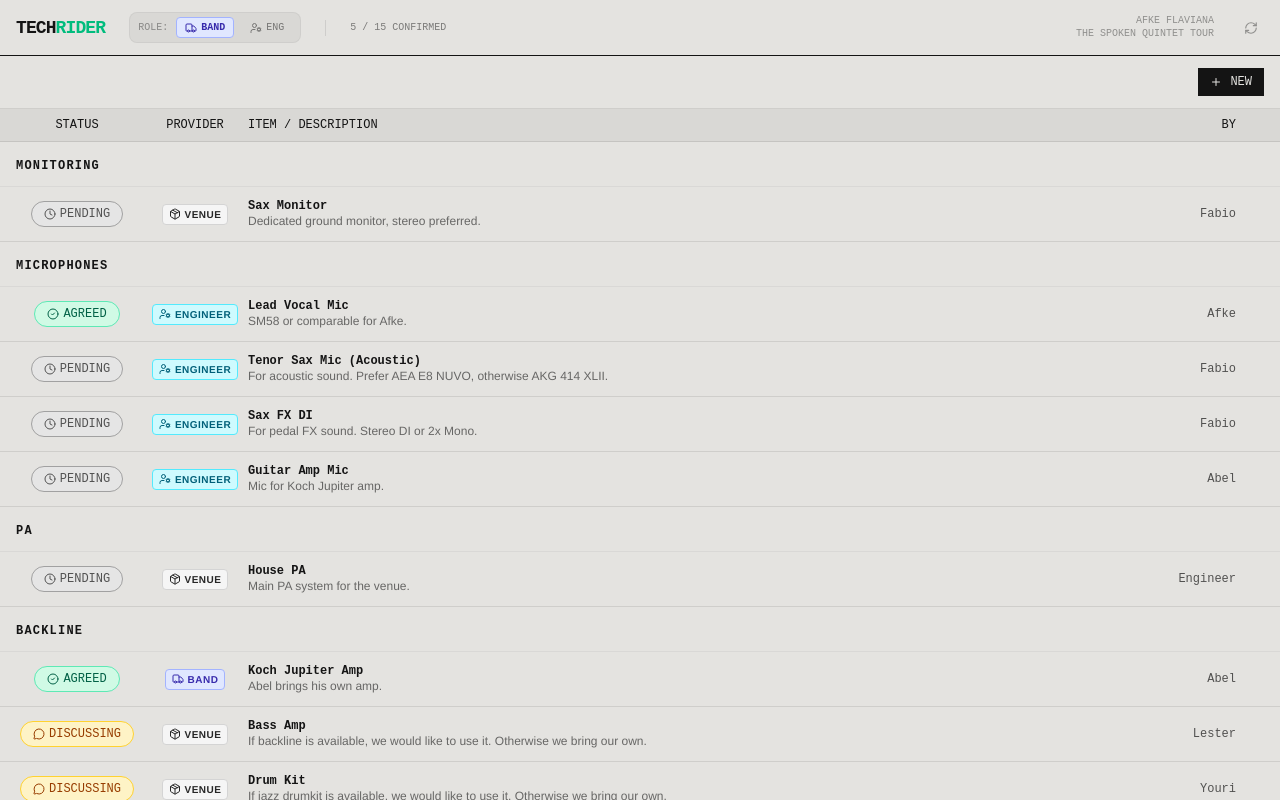
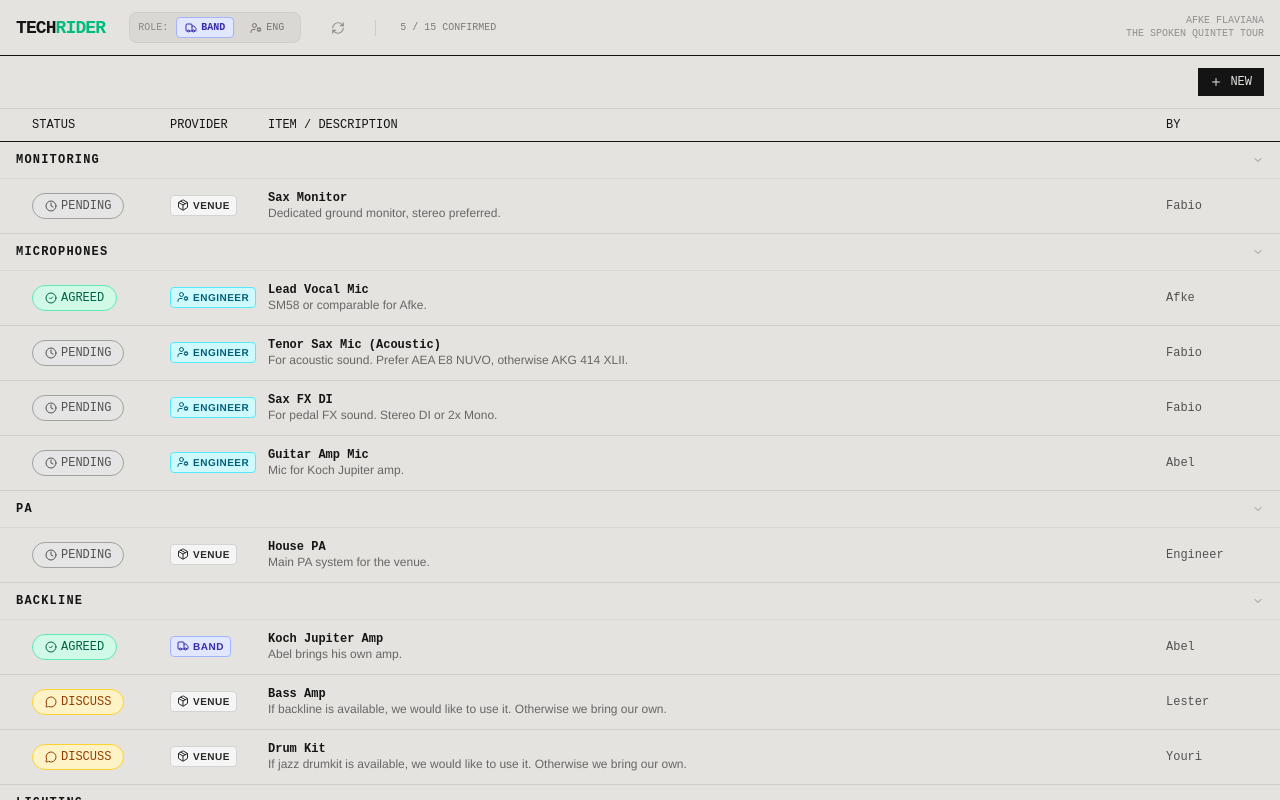
Before and after one commit to rikdewit/Miked-Briefing-System, a React (Vite) app: page / in a window 1280 px wide. Built offline with nearby package versions, Linux system fonts and the light colour scheme.

Commit message:
UI updates

```diff
--- a/src/App.tsx
+++ b/src/App.tsx
@@ -308,6 +308,15 @@ function App() {
             </button>
           </div>
 
+          {/* Reset */}
+          <button
+            onClick={handleResetData}
+            title="Reset Data"
+            className="p-1.5 hover:bg-red-100 rounded-md transition-colors group"
+          >
+            <RefreshCw className="w-3.5 h-3.5 opacity-40 group-hover:opacity-100 group-hover:text-red-500" />
+          </button>
+
           <div className="h-4 w-px bg-[#141414]/10 hidden sm:block" />
 
           <p className="text-[10px] font-mono opacity-50 hidden sm:block">
@@ -322,16 +331,6 @@ function App() {
             <div>THE SPOKEN QUINTET TOUR</div>
           </div>
 
-          <div className="flex items-center gap-3">
-             {/* Reset */}
-             <button
-               onClick={handleResetData}
-               title="Reset Data"
-               className="p-1.5 hover:bg-red-100 rounded-md transition-colors group"
-             >
-               <RefreshCw className="w-3.5 h-3.5 opacity-40 group-hover:opacity-100 group-hover:text-red-500" />
-             </button>
-          </div>
         </div>
       </header>
 
--- a/src/components/Badges.tsx
+++ b/src/components/Badges.tsx
@@ -17,11 +17,28 @@ export const StatusBadge = ({ item }: { item: BriefItem }) => {
     REJECTED: <AlertCircle className="w-3 h-3 mr-1" />,
   };
 
+  const labels: Record<string, string> = {
+    DISCUSSING: 'DISCUSS',
+  };
+
   return (
     <span className={`inline-flex items-center px-3 py-1 rounded-full text-xs font-mono border ${styles[item.status]}`}>
       {icons[item.status]}
-      {item.status}
+      {labels[item.status] ?? item.status}
     </span>
+  );
+};
+
+export const StatusCircle = ({ status }: { status: BriefItem['status'] }) => {
+  const styles = {
+    PENDING: 'bg-neutral-400',
+    DISCUSSING: 'bg-amber-400',
+    AGREED: 'bg-emerald-400',
+    REJECTED: 'bg-red-400',
+  };
+
+  return (
+    <span className={`inline-block w-1.5 h-1.5 rounded-full ${styles[status]}`} />
   );
 };
 
--- a/src/components/BriefList.tsx
+++ b/src/components/BriefList.tsx
@@ -1,8 +1,8 @@
 import React, { useState } from 'react';
 import { BriefItem, Role, Category } from '../types';
-import { StatusBadge } from './Badges';
+import { StatusBadge, StatusCircle } from './Badges';
 import { ProviderBadge } from './ProviderBadge';
-import { ChevronRight, Plus } from 'lucide-react';
+import { ChevronRight, ChevronDown, Plus } from 'lucide-react';
 
 interface BriefListProps {
   items: BriefItem[];
@@ -14,11 +14,20 @@ interface BriefListProps {
 
 export const BriefList: React.FC<BriefListProps> = ({ items, selectedItem, onSelectItem, role, onAddItem }) => {
   const categories: Category[] = ['MONITORING', 'MICROPHONES', 'PA', 'BACKLINE', 'LIGHTING', 'STAGE', 'POWER', 'HOSPITALITY'];
+  const [collapsed, setCollapsed] = useState<Set<Category>>(new Set());
 
   const groupedItems = categories.reduce((acc, cat) => {
     acc[cat] = items.filter(i => i.category === cat);
     return acc;
   }, {} as Record<Category, BriefItem[]>);
+
+  const toggleCategory = (cat: Category) => {
+    setCollapsed(prev => {
+      const next = new Set(prev);
+      next.has(cat) ? next.delete(cat) : next.add(cat);
+      return next;
+    });
+  };
 
   return (
     <div className="w-full">
@@ -37,15 +46,15 @@ export const BriefList: React.FC<BriefListProps> = ({ items, selectedItem, onSel
 
         {/* Column Headers */}
         <div
-          className="bg-[#D9D8D5] grid gap-2 px-3 py-2 border-b border-[#141414]/10 text-xs font-mono uppercase items-center"
+          className="bg-[#E4E3E0] grid gap-2 pl-8 pr-3 py-2 border-b border-[#141414] text-xs font-mono uppercase items-center"
           style={{
             gridTemplateColumns: '130px 90px 1fr 70px 24px'
           }}
         >
-          <div className="flex justify-center">Status</div>
-          <div className="flex justify-center">Provider</div>
+          <div>Status</div>
+          <div>Provider</div>
           <div>Item / Description</div>
-          <div className="text-right hidden sm:block">By</div>
+          <div className="hidden sm:block">By</div>
           <div></div>
         </div>
       </div>
@@ -54,18 +63,36 @@ export const BriefList: React.FC<BriefListProps> = ({ items, selectedItem, onSel
       <div className="divide-y divide-[#141414]/10">
         {categories.map((cat) => {
           const categoryItems = groupedItems[cat];
+          const isCollapsed = collapsed.has(cat);
 
           return (
             <div key={cat} className="bg-[#E4E3E0]">
               {/* Category Header */}
-              <div className="px-4 py-2.5 border-b border-[#141414]/5">
+              <div
+                className="px-4 py-2.5 border-b border-[#141414]/5 flex items-center justify-between cursor-pointer hover:bg-neutral-300 transition-colors select-none"
+                onClick={() => toggleCategory(cat)}
+              >
+                <div className="flex items-center gap-3">
                   <span className="text-xs font-mono uppercase font-bold tracking-widest">
                     {cat}
                   </span>
+                  {isCollapsed && categoryItems.length > 0 && (
+                    <div className="flex items-center gap-1">
+                      {[...new Set(categoryItems.map(i => i.status))].map(status => (
+                        <span key={status} className="inline-flex items-center"><StatusCircle status={status} /></span>
+                      ))}
+                    </div>
+                  )}
+                </div>
+                {isCollapsed
+                  ? <ChevronRight className="w-3 h-3 opacity-40" />
+                  : <ChevronDown className="w-3 h-3 opacity-40" />
+                }
               </div>
 
               {/* Category Items */}
-              {categoryItems.length > 0 ? (
+              {!isCollapsed && (
+                categoryItems.length > 0 ? (
                   <div className="divide-y divide-[#141414]/10">
                     {categoryItems.map((item) => {
                       const isSelected = selectedItem?.id === item.id;
@@ -76,7 +103,7 @@ export const BriefList: React.FC<BriefListProps> = ({ items, selectedItem, onSel
                             e.stopPropagation();
                             onSelectItem(item);
                           }}
-                        className={`grid gap-2 px-3 py-3 transition-colors cursor-pointer group items-center ${
+                          className={`grid gap-2 pl-8 pr-3 py-3 transition-colors cursor-pointer group items-center ${
                             isSelected
                               ? 'bg-[#141414] text-[#E4E3E0]'
                               : 'hover:bg-neutral-300'
@@ -86,12 +113,12 @@ export const BriefList: React.FC<BriefListProps> = ({ items, selectedItem, onSel
                           }}
                         >
                           {/* Status Icon */}
-                        <div className="flex justify-center flex-shrink-0">
+                          <div className="flex-shrink-0">
                             <StatusBadge item={item} />
                           </div>
 
                           {/* Provider Icon */}
-                        <div className="flex justify-center flex-shrink-0">
+                          <div className="flex-shrink-0">
                             <ProviderBadge provider={item.provider} />
                           </div>
 
@@ -104,7 +131,7 @@ export const BriefList: React.FC<BriefListProps> = ({ items, selectedItem, onSel
                           </div>
 
                           {/* Requested By (abbreviated) */}
-                        <div className="font-mono text-xs opacity-70 group-hover:opacity-100 text-right flex-shrink-0 hidden sm:block">
+                          <div className="font-mono text-xs opacity-70 group-hover:opacity-100 flex-shrink-0 hidden sm:block">
                             {item.requestedBy.split(' ')[0]}
                           </div>
 
@@ -120,6 +147,7 @@ export const BriefList: React.FC<BriefListProps> = ({ items, selectedItem, onSel
                   <div className="px-4 py-4 text-xs opacity-40 font-mono text-center">
                     No items
                   </div>
+                )
               )}
             </div>
           );
```
Lines whose indentation alone changed are shown as unchanged.
